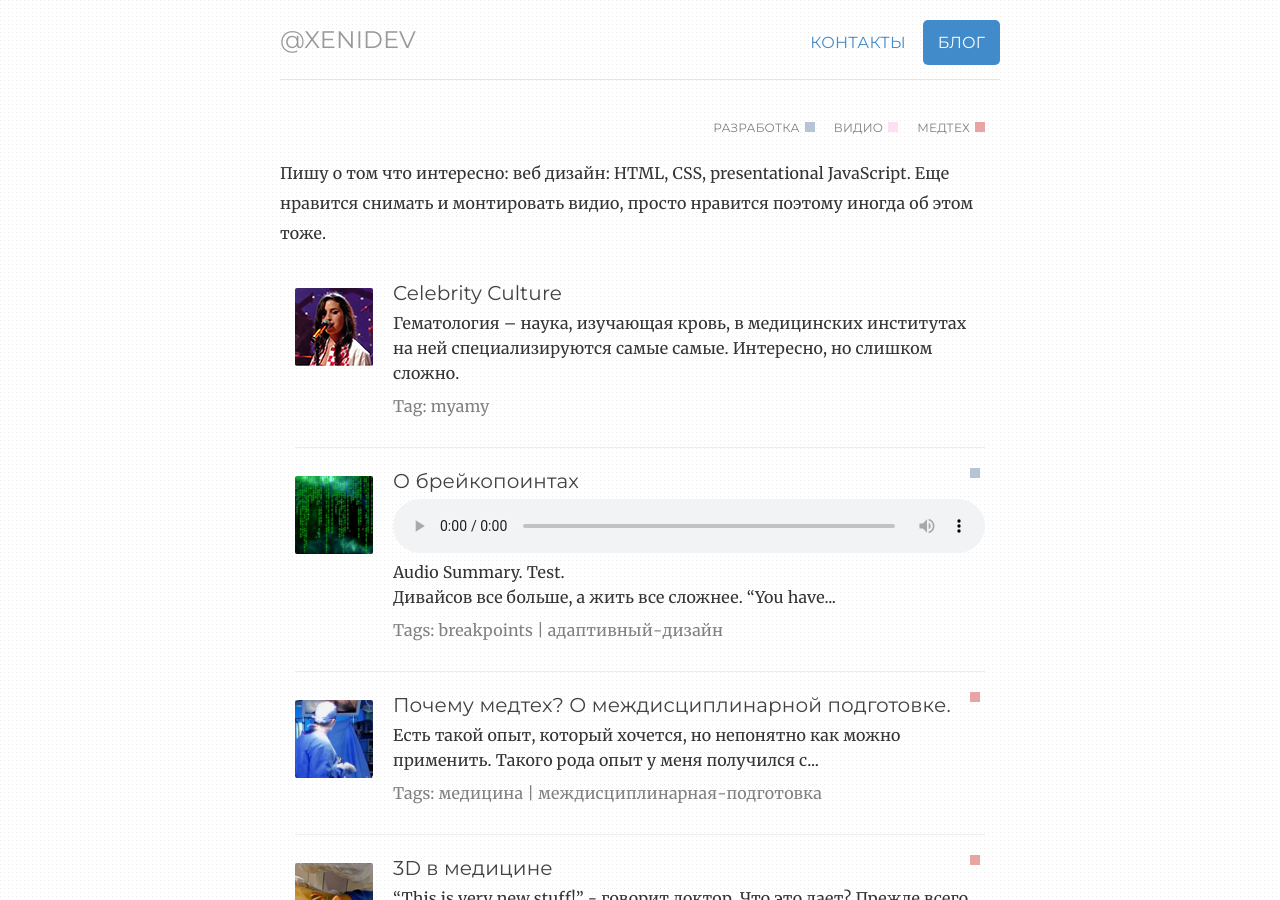
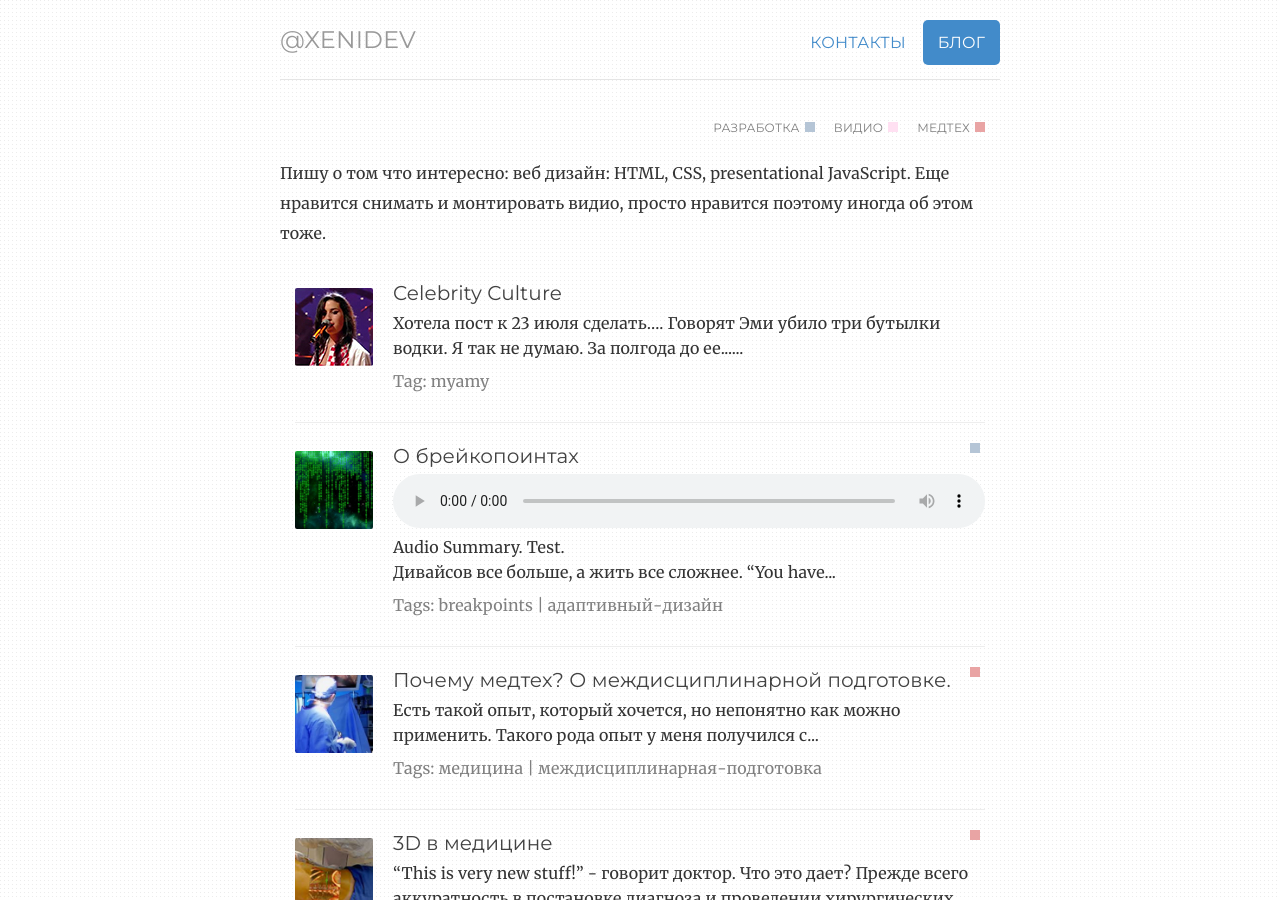
Before and after one commit to ValeraS/xenidev.github.io, a Jekyll site: the page built from notes/index.html, in a window 1280 px wide and 900 px high. Built offline with Jekyll 4.4.1, drawn with Linux system fonts in a browser that asks for light colours.

Commit message:
Update 2018-08-08-Celebrity-Culture.md

```diff
--- a/_posts/2018-08-08-Celebrity-Culture.md
+++ b/_posts/2018-08-08-Celebrity-Culture.md
@@ -4,7 +4,6 @@ title: Celebrity Culture
 tags: myamy
 category:
 excerpt: Хотела пост к 23 июля сделать…. Говорят Эми убило три бутылки водки. Я так не думаю. За полгода до ее...
-excerpt: Гематология – наука, изучающая кровь, в медицинских институтах на ней специализируются самые самые. Интересно, но слишком сложно.
 thumbnail: "/img/posts/amy-t.jpg"
 image: "/img/posts/amy.jpg"
 ---
```
